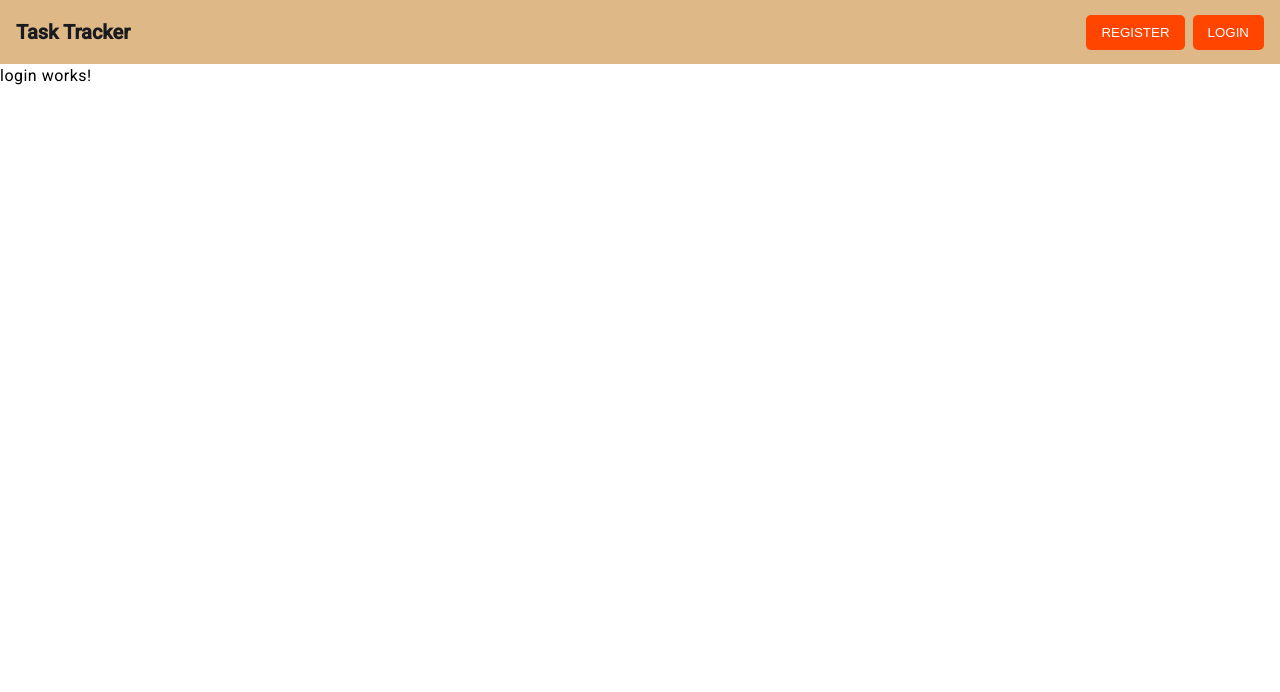
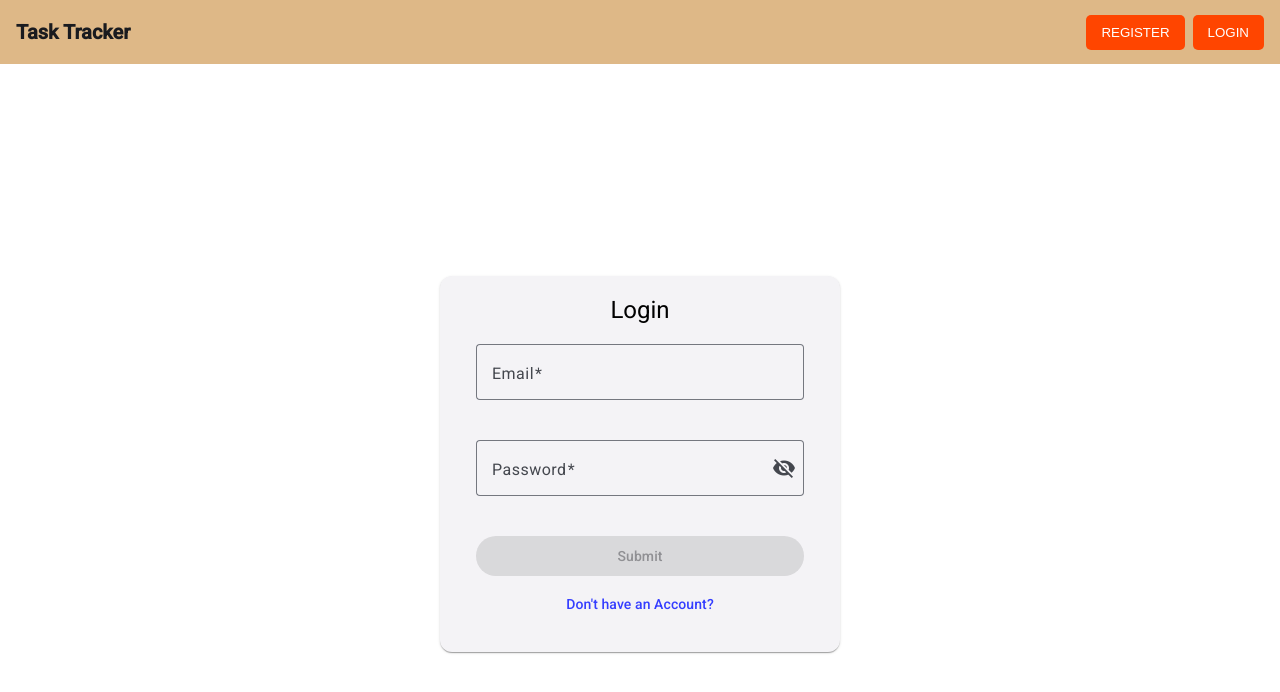
Before and after one commit to kshenukaishan/task-tracker-client, an Angular app: page /login in a window 1280 px wide. Shown: the top 692 px of the page. Built offline with nearby package versions, Linux system fonts and the light colour scheme.

Commit message:
implemented login component

```diff
--- a/src/app/auth/components/login/login.component.html
+++ b/src/app/auth/components/login/login.component.html
@@ -1 +1,63 @@
-<p>login works!</p>
+<div class="container">
+  <mat-card>
+    <mat-card-title>Login</mat-card-title>
+    <mat-card-content>
+      <form [formGroup]="loginForm" (submit)="onSubmit()">
+        <mat-form-field appearance="outline">
+          <mat-label>Email</mat-label>
+          <input
+            matInput
+            formControlName="email"
+            placeholder="Email"
+            required
+          />
+          <mat-error
+            *ngIf="
+              loginForm.get('email')?.invalid && loginForm.get('email')?.touched
+            "
+            >Please enter a valid Email</mat-error
+          >
+        </mat-form-field>
+        <mat-form-field appearance="outline">
+          <mat-label>Password</mat-label>
+          <input
+            matInput
+            formControlName="password"
+            placeholder="Password"
+            required
+            type="{{ hidePassword ? 'password' : 'text' }}"
+          />
+          <button
+            mat-icon-button
+            matSuffix
+            (click)="togglePasswordVisibility()"
+          >
+            <mat-icon>{{
+              hidePassword ? "visibility_off" : "visibility"
+            }}</mat-icon>
+          </button>
+          <mat-error
+            *ngIf="
+              loginForm.get('email')?.invalid && loginForm.get('email')?.touched
+            "
+            >Please enter a valid Email</mat-error
+          >
+        </mat-form-field>
+        <button
+          mat-raised-button
+          color="primary"
+          type="submit"
+          [disabled]="loginForm.invalid"
+          (click)="onSubmit()"
+        >
+          Submit
+        </button>
+      </form>
+    </mat-card-content>
+    <mat-card-actions>
+      <button mat-button color="accent" routerLink="/signup">
+        Don't have an Account?
+      </button>
+    </mat-card-actions>
+  </mat-card>
+</div>
--- a/src/app/auth/components/login/login.component.scss
+++ b/src/app/auth/components/login/login.component.scss
@@ -0,0 +1,50 @@
+.container {
+  display: flex;
+  justify-content: center;
+  align-items: center;
+  height: 100vh;
+}
+
+mat-card {
+  max-width: 400px;
+  width: 100%;
+  padding: 20px;
+
+  @media screen and (max-width: 500px) {
+    max-width: 90%;
+  }
+}
+
+mat-card-title {
+  text-align: center;
+  font-size: 24px;
+  margin-bottom: 20px;
+}
+
+form {
+  display: flex;
+  flex-direction: column;
+  align-items: center;
+}
+
+mat-form-field {
+  width: 100%;
+  margin-bottom: 20px;
+}
+
+button {
+  width: 100%;
+}
+
+@media screen and (max-width: 500px) {
+  mat-card-title {
+    font-size: 20px;
+  }
+  mat-form-field {
+    margin-bottom: 10px;
+  }
+}
+
+.error-snackbar {
+  background-color: orangered !important;
+}
--- a/src/app/auth/components/login/login.component.ts
+++ b/src/app/auth/components/login/login.component.ts
@@ -1,12 +1,49 @@
+import { CommonModule, NgIf } from '@angular/common';
 import { Component } from '@angular/core';
+import {
+  FormBuilder,
+  FormGroup,
+  ReactiveFormsModule,
+  Validators,
+} from '@angular/forms';
+import { MatButtonModule } from '@angular/material/button';
+import { MatCardModule } from '@angular/material/card';
+import { MatError, MatFormFieldModule } from '@angular/material/form-field';
+import { MatIconModule } from '@angular/material/icon';
+import { MatInputModule } from '@angular/material/input';
 
 @Component({
   selector: 'app-login',
   standalone: true,
-  imports: [],
+  imports: [
+    ReactiveFormsModule,
+    MatButtonModule,
+    MatCardModule,
+    MatError,
+    MatFormFieldModule,
+    MatInputModule,
+    MatIconModule,
+    CommonModule,
+  ],
   templateUrl: './login.component.html',
-  styleUrl: './login.component.scss'
+  styleUrl: './login.component.scss',
 })
 export class LoginComponent {
+  loginForm!: FormGroup;
+  hidePassword = true;
 
+  constructor(private formBuilder: FormBuilder) {
+    this.loginForm = this.formBuilder.group({
+      email: ['', [Validators.required, Validators.email]],
+      password: [null, [Validators.required]],
+    });
+  }
+
+  togglePasswordVisibility() {
+    this.hidePassword = !this.hidePassword;
+  }
+
+  onSubmit() {
+    console.log(this.loginForm.value);
+  }
 }
--- a/src/app/auth/components/signup/signup.component.html
+++ b/src/app/auth/components/signup/signup.component.html
@@ -16,7 +16,6 @@
         <mat-form-field appearance="outline">
           <mat-label>Email</mat-label>
           <input
-            matInput
             matInput
             formControlName="email"
             placeholder="Email"
@@ -45,7 +44,7 @@
             (click)="togglePasswordVisibility()"
           >
             <mat-icon>{{
-              hidePassword ? "visibility_Off" : "visibility"
+              hidePassword ? "visibility_off" : "visibility"
             }}</mat-icon>
           </button>
           <mat-error
@@ -71,7 +70,7 @@
             (click)="togglePasswordVisibility()"
           >
             <mat-icon>{{
-              hidePassword ? "visibility_Off" : "visibility"
+              hidePassword ? "visibility_off" : "visibility"
             }}</mat-icon>
           </button>
           <mat-error
--- a/src/app/auth/components/signup/signup.component.ts
+++ b/src/app/auth/components/signup/signup.component.ts
@@ -3,8 +3,6 @@ import { Component } from '@angular/core';
 import {
   FormBuilder,
   FormGroup,
-  FormGroupDirective,
-  FormsModule,
   ReactiveFormsModule,
   Validators,
 } from '@angular/forms';
@@ -25,7 +23,7 @@ import { MatInputModule } from '@angular/material/input';
     MatError,
     MatButtonModule,
     ReactiveFormsModule,
-    NgIf,
+    CommonModule,
   ],
   templateUrl: './signup.component.html',
   styleUrl: './signup.component.scss',
```
